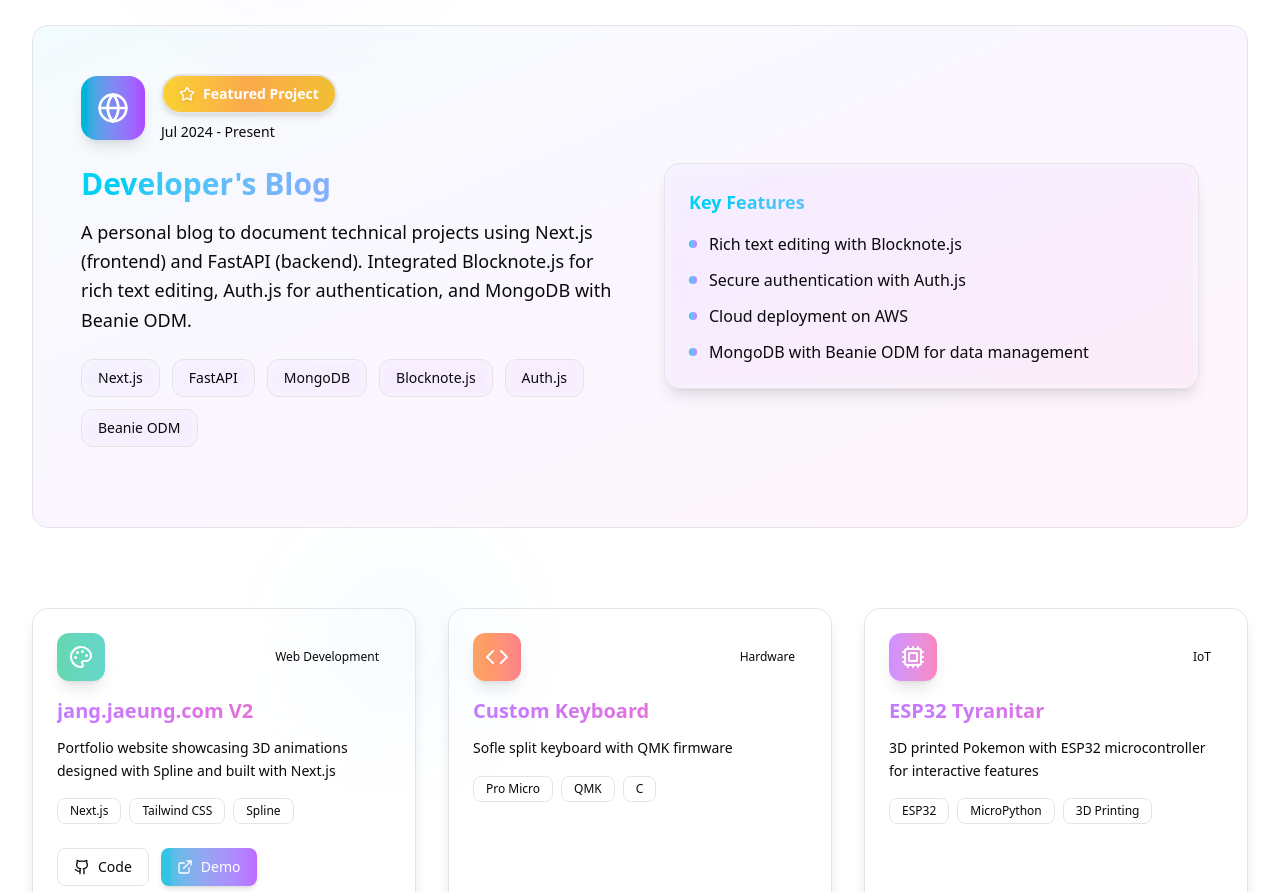
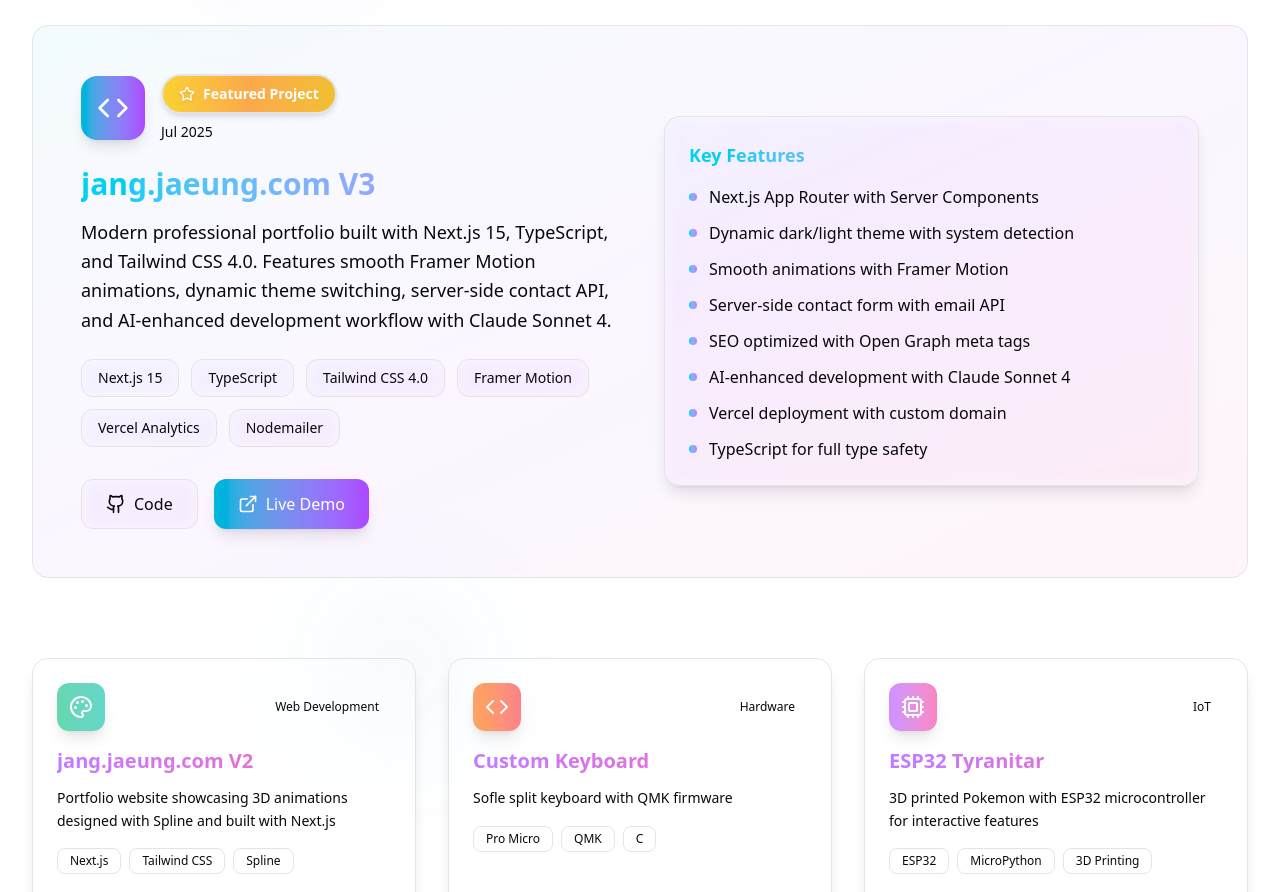
Before and after one commit to JaeungJayJang/personal_website_3, a Next.js app: page / in a window 1280 px wide. Shown: the part 4300-5192 px from the top of the page. Built offline with nearby package versions, Linux system fonts and the light colour scheme.

Commit message:
add current website into list

```diff
--- a/src/data/projects.ts
+++ b/src/data/projects.ts
@@ -20,6 +20,33 @@
 }
 
 export const projects: Project[] = [
+  {
+    title: "jang.jaeung.com V3",
+    description: "Modern professional portfolio built with Next.js 15, TypeScript, and Tailwind CSS 4.0. Features smooth Framer Motion animations, dynamic theme switching, server-side contact API, and AI-enhanced development workflow with Claude Sonnet 4.",
+    shortDesc: "Professional portfolio showcasing modern web development with AI-enhanced workflow",
+    technologies: ["Next.js 15", "TypeScript", "Tailwind CSS 4.0", "Framer Motion", "Vercel Analytics", "Nodemailer"],
+    features: [
+      "Next.js App Router with Server Components",
+      "Dynamic dark/light theme with system detection",
+      "Smooth animations with Framer Motion",
+      "Server-side contact form with email API",
+      "SEO optimized with Open Graph meta tags",
+      "AI-enhanced development with Claude Sonnet 4",
+      "Vercel deployment with custom domain",
+      "TypeScript for full type safety"
+    ],
+    icon: Code,
+    category: "Web Development",
+    period: "Jul 2025",
+    hasGithub: true,
+    hasDemo: true,
+    featured: true,
+    gradient: "from-violet-500/60 to-indigo-500/60",
+    accentColor: "text-violet-400",
+    bgColor: "bg-violet-500/10",
+    githubUrl: "https://github.com/JaeungJayJang/personal_website_3",
+    demoUrl: "https://jang.jaeung.com"
+  },
   {
     title: "Developer's Blog",
     description: "A personal blog to document technical projects using Next.js (frontend) and FastAPI (backend). Integrated Blocknote.js for rich text editing, Auth.js for authentication, and MongoDB with Beanie ODM.",
```
